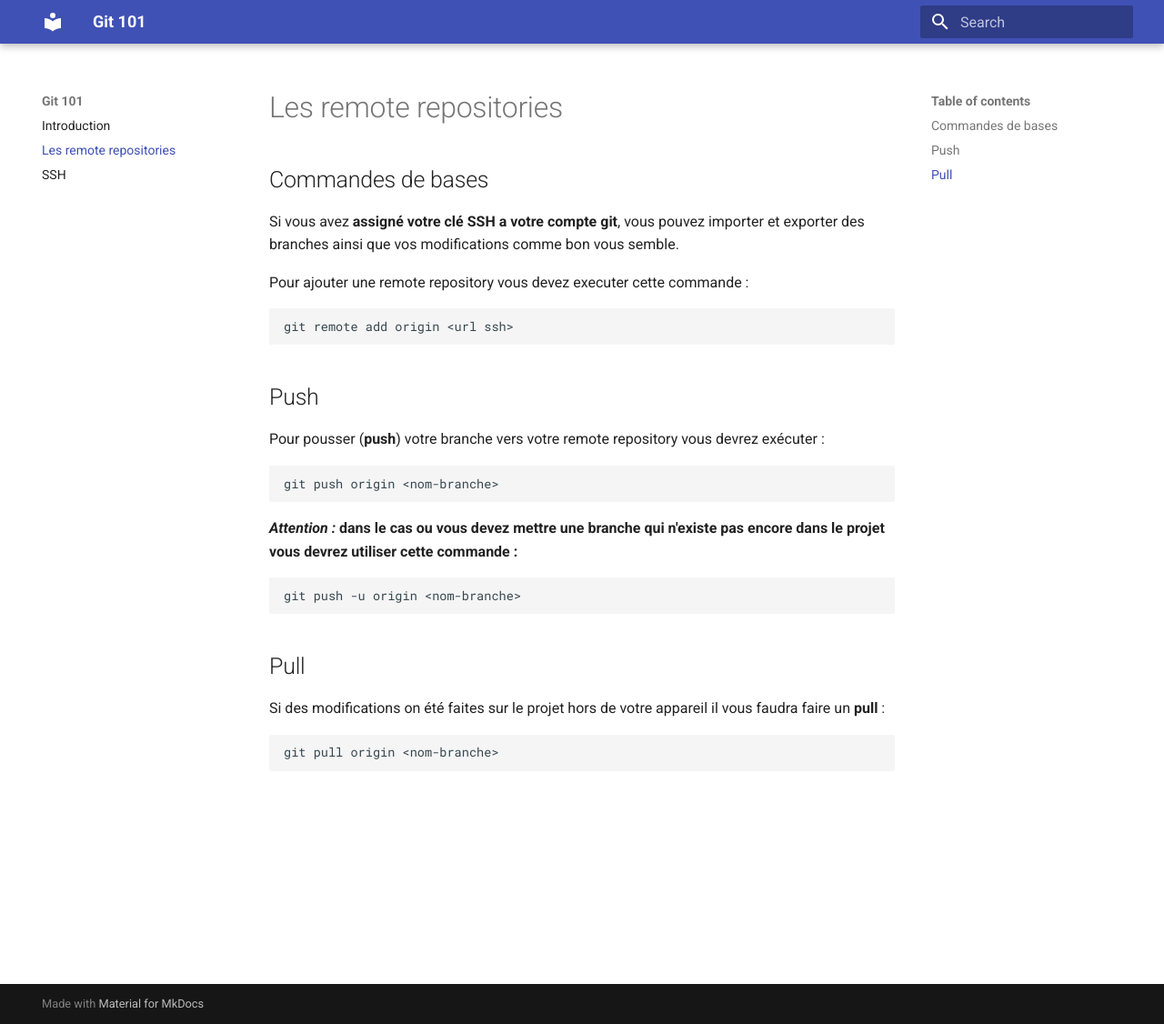
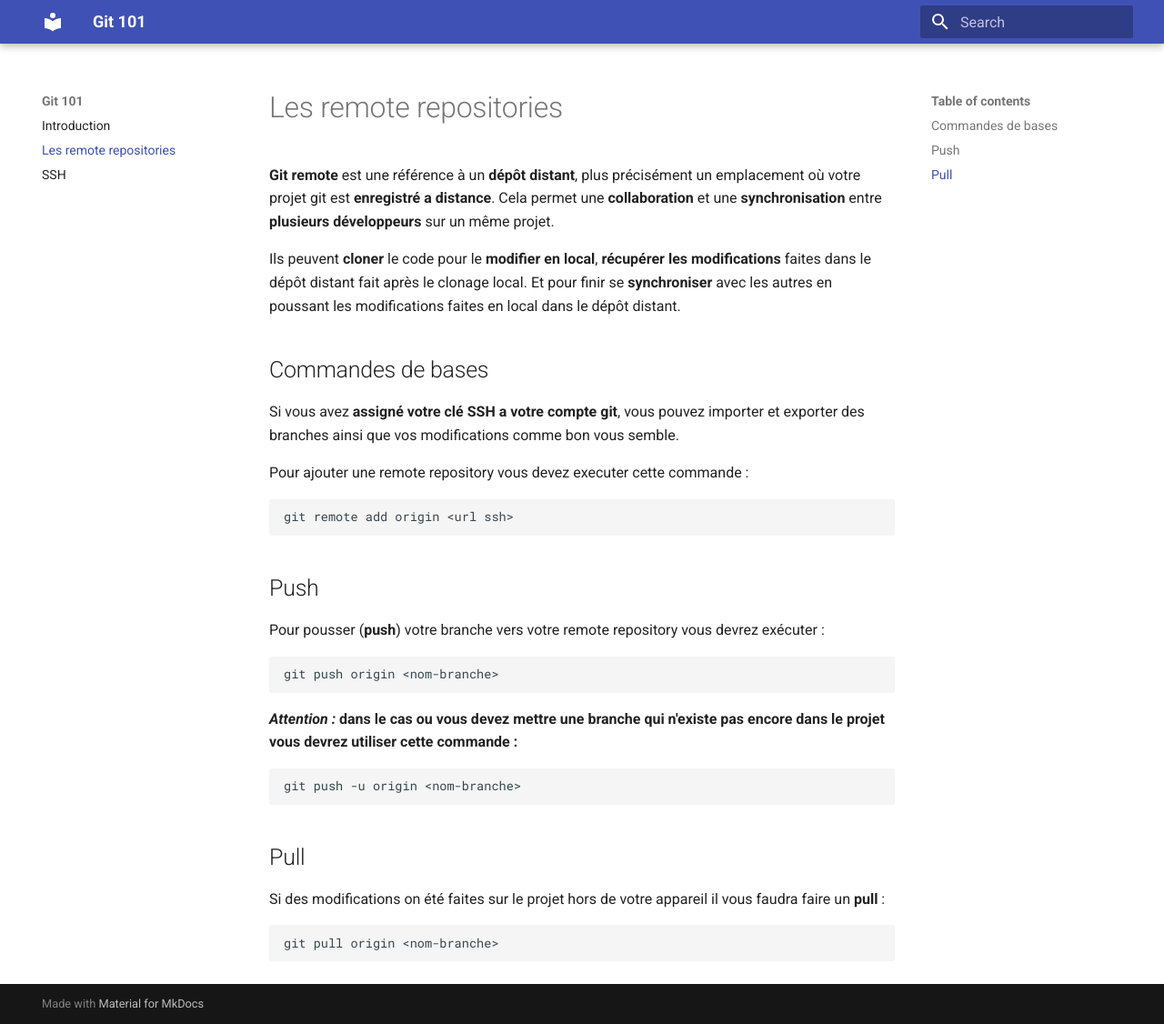
Before and after one commit to ub-mmi-but/git-101, an MkDocs documentation site: the page built from docs/Remote_repositories.md, in a window 1280 px wide and 1126 px high. Shown: the whole window at 91% size. Built offline with MkDocs 1.6.1 and Material for MkDocs 9.7.7, drawn with Linux system fonts in a browser that asks for light colours.

Commit message:
ajout de description a remote repositories

```diff
--- a/docs/Remote_repositories.md
+++ b/docs/Remote_repositories.md
@@ -1,5 +1,9 @@
 
 # Les remote repositories
+
+**Git remote** est une référence à un **dépôt distant**, plus précisément un emplacement où votre projet git est **enregistré a distance**. Cela permet une **collaboration** et une **synchronisation** entre **plusieurs développeurs** sur un même projet.
+
+Ils peuvent **cloner** le code pour le **modifier en local**, **récupérer les modifications** faites dans le dépôt distant fait après le clonage local. Et pour finir se **synchroniser** avec les autres en poussant les modifications faites en local dans le dépôt distant.
 
 ## Commandes de bases
 
```
